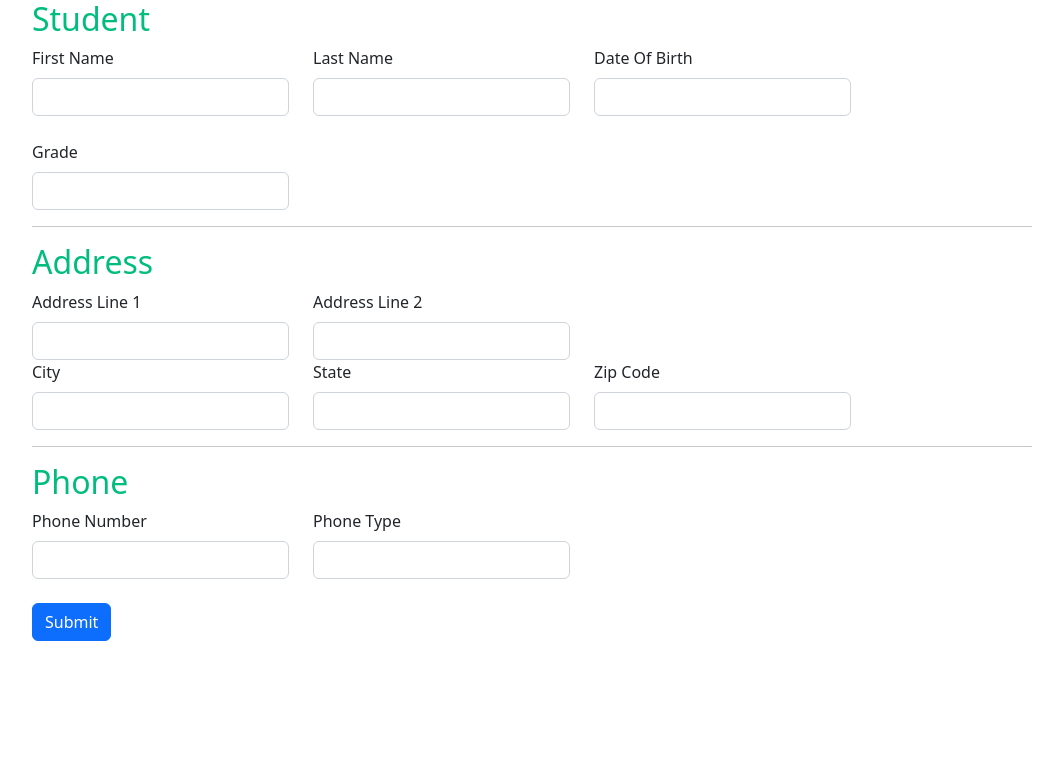
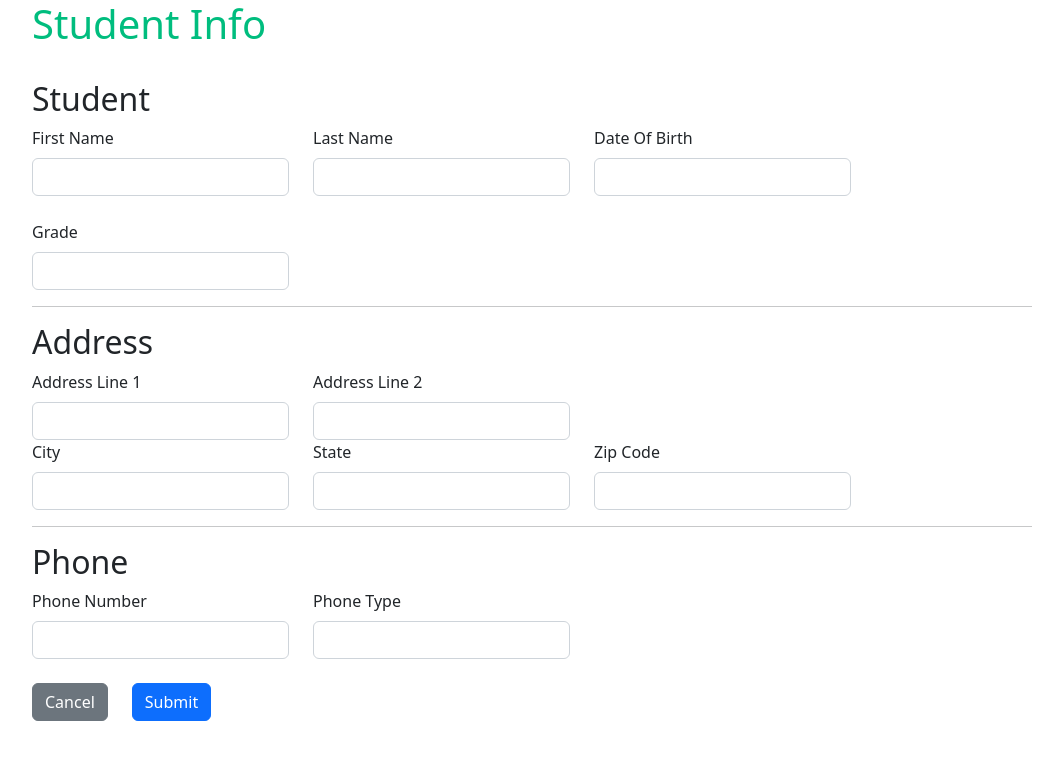
Before and after one commit to flvsglezcano/studentprofilehackathonui, a Vue app in the folder studentProfilePagesUI/: page /edit in a window 1280 px wide. Shown: the top 760 px of the page, without its empty margins (12-1075 px from the left). Built offline with nearby package versions, Linux system fonts and the light colour scheme.

Commit message:
Added navigation

```diff
--- a/studentProfilePagesUI/src/pages/Edit.vue
+++ b/studentProfilePagesUI/src/pages/Edit.vue
@@ -1,7 +1,24 @@
-<script setup></script>
+<script setup>
+
+import {ref } from "vue";
+
+/**
+ * Props
+ */
+ const props = defineProps({
+  studentId: { type:String, required: true, default: () => "0" }
+});
+const save = (model) => {
+  //TODO
+  console.log("model saved");
+};
+
+</script>
 <template>
+   <h1 class="green" > Student Info</h1>
+   <br/>
 <form>
-    <h2 class="green" > Student </h2>
+    <h2 > Student </h2>
     <div class="row g-4 align-items-center">
   <div class="col-auto">
     <label for="inputFirstName" class="form-label">First Name</label>
@@ -23,7 +40,7 @@
   </div>
 </div>
 <hr/>
-<h2 class="green"> Address </h2>
+<h2 > Address </h2>
 <div class="row g-4 align-items-center">
   <div class="col-auto">
     <label for="inputAddress1" class="form-label">Address Line 1</label>
@@ -51,7 +68,7 @@
   </div>
 </div>
 <hr/>
-<h2 class="green"> Phone </h2>
+<h2 > Phone </h2>
 <div class="row g-4 align-items-center">
   <div class="col-auto">
     <label for="inputNumber" class="form-label">Phone Number</label>
@@ -64,6 +81,12 @@
   </div>
 </div>
 <br/>
-  <button type="submit" class="btn btn-primary">Submit</button>
+<div class="row align-items-center">
+  <div class="col-auto">
+<router-link to="/"><button type="submit" class="btn btn-secondary" >Cancel</button></router-link>
+</div><div class="col-auto">
+  <button type="submit" class="btn btn-primary" @click="save(model)">Submit</button>
+  </div>
+  </div>
 </form>
 </template>
--- a/studentProfilePagesUI/src/pages/List.vue
+++ b/studentProfilePagesUI/src/pages/List.vue
@@ -1,12 +1,15 @@
 <script setup >
 import StudentView from '../components/StudentView.vue';
 
-
+/**
+ * Props
+ */
+ const newStudentId = { type:String, required: true, default: () => "0" };
 </script>
 <template>
   <h1 class="green">Students</h1>
   <div  id="divStudents">
-     <p class="text-right"><button class="btn btn-small  btn-success" id="btnCreate" @click= "openEditForm(0)">Create</button></p>
+     <p class="text-right"><router-link to="/edit" :studentId="newStudentId"><button class="btn btn-success" id="btnCreate">Create</button></router-link></p>
 
     <hr/>
     <div class="row" id="divListHeader">
--- a/studentProfilePagesUI/vite.config.js
+++ b/studentProfilePagesUI/vite.config.js
@@ -7,7 +7,7 @@ import vue from '@vitejs/plugin-vue'
 export default defineConfig({
   plugins: [vue(), Pages({
     dirs:
-    'src/views',
+    'src/pages',
   })],
   resolve: {
     alias: {
```
